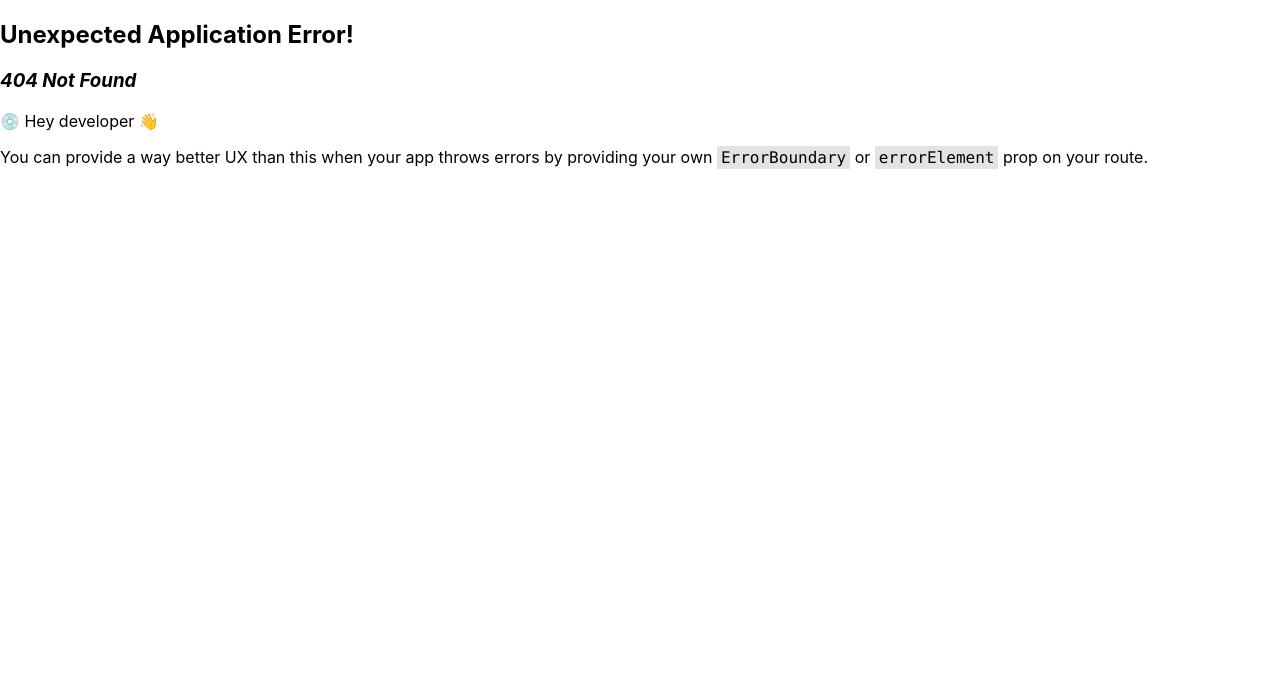
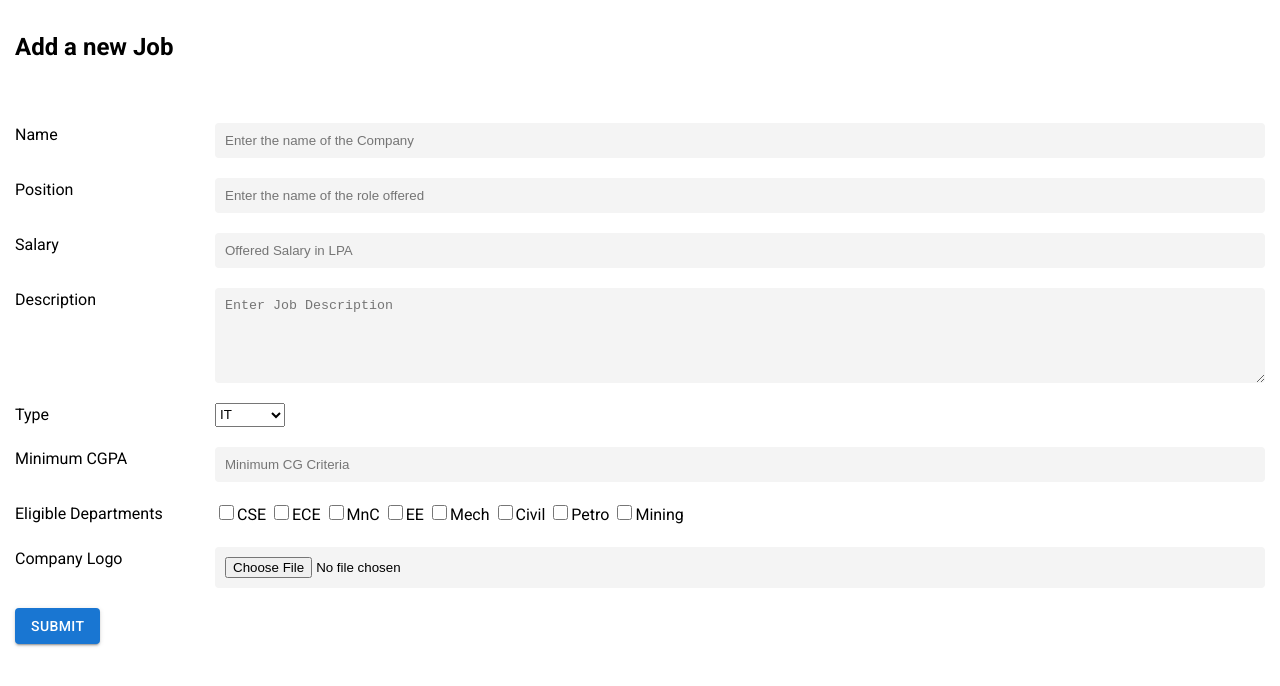
Before and after one commit to anmolchhabra21/Bit_Lords_Hackfest, a React (Create React App) app: page /newjob in a window 1280 px wide. Before the commit this address had no page. Shown: the top 686 px of the page. Built offline with nearby package versions, Linux system fonts and the light colour scheme.

Commit message:
frontend added

```diff
--- a/public/index.html
+++ b/public/index.html
@@ -26,7 +26,7 @@
     -->
     <link rel="stylesheet" href="https://fonts.googleapis.com/css?family=Roboto:300,400,500,700&display=swap"/>
     <link rel="stylesheet" href="https://fonts.googleapis.com/icon?family=Material+Icons" />
-
+    <style>body{font-family: "Roboto";}</style>
     <title>IIT ISM CDC Portal</title>
   </head>
   <body>
--- /dev/null
+++ b/src/components/AddJob.jsx
@@ -0,0 +1,93 @@
+import React from "react";
+import styles from "./../css/AddJob.module.css";
+import {
+  Button
+} from "@mui/material";
+
+const AddJob = () => {
+  return (
+    <div className={styles.container}>
+      <h2>Add a new Job</h2>
+      <br />
+      <form>
+        <div className={styles.AddJob}>
+          <label>Name </label>
+          <input className={styles.Input}
+            type="text"
+            name="name"
+            placeholder="Enter the name of the Company"
+          />
+        </div>
+        <div className={styles.AddJob}>
+          <label>Position </label>
+          <input className={styles.Input}
+            type="text"
+            name="position"
+            placeholder="Enter the name of the role offered"
+          />
+          <br />
+        </div>
+        <div className={styles.AddJob}>
+          <label>Salary </label>
+          <input className={styles.Input}
+            type="number"
+            name="salary"
+            placeholder="Offered Salary in LPA"
+          />
+        </div>
+        <div className={styles.AddJob}>
+          <label>Description </label>
+          <textarea className={styles.Input} id="w3review" name="desciption" rows="5" placeholder="Enter Job Description"></textarea>
+        </div>
+        <div className={styles.AddJob}>
+          <label>Type </label>{" "}
+          <select id="type" name="domains">
+            <option value="IT">IT</option>
+            <option value="Core">Core</option>
+            <option value="Finance">Finance</option>
+          </select>
+        </div>
+        <div className={styles.AddJob}>
+          <label>Minimum CGPA </label>
+          <input className={styles.Input} type="number" name="cgpa" placeholder="Minimum CG Criteria" />
+        </div>
+        <div className={styles.AddJob}>
+          <label className="title">Eligible Departments</label>
+
+          <span>
+            <input className={styles.Input} type="checkbox" value="CSE" />
+            <label className="short">CSE </label>
+
+            <input className={styles.Input} type="checkbox" value="ECE" />
+            <label className="short">ECE </label>
+
+            <input className={styles.Input} type="checkbox" value="MnC" />
+            <label className="short">MnC </label>
+
+            <input className={styles.Input} type="checkbox" value="EE" />
+            <label className="short">EE </label>
+
+            <input className={styles.Input} type="checkbox" value="Mech" />
+            <label className="short">Mech </label>
+
+            <input className={styles.Input} type="checkbox" value="Civil" />
+            <label className="short">Civil </label>
+
+            <input className={styles.Input} type="checkbox" value="Petro" />
+            <label className="short">Petro </label>
+
+            <input className={styles.Input} type="checkbox" value="Mining" />
+            <label className="short">Mining </label>
+          </span>
+        </div>
+        <div className={styles.AddJob}>
+          <label>Company Logo </label>
+          <input className={styles.Input} type="file" id="logo" name="logo" />
+        </div>
+        <Button variant="contained">Submit</Button>
+      </form>
+    </div>
+  );
+};
+
+export default AddJob;
--- a/src/components/Job-Details/JobDetails.css
+++ b/src/components/Job-Details/JobDetails.css
@@ -10,32 +10,6 @@
 .companyHead:hover {
   transform: translate(0, -8px);
   transition: transform 330ms ease-in-out;
-}
-
-.applyBtn {
-  display: inline-block;
-  outline: none;
-  cursor: pointer;
-  font-size: 14px;
-  line-height: 1;
-  border-radius: 500px;
-  transition-property: background-color, border-color, color, box-shadow, filter;
-  transition-duration: 0.3s;
-  border: 1px solid transparent;
-  letter-spacing: 2px;
-  min-width: 160px;
-  text-transform: uppercase;
-  white-space: normal;
-  font-weight: 700;
-  text-align: center;
-  padding: 16px 14px 18px;
-  color: #fff;
-  background-color: #15883e;
-  height: 48px;
-}
-
-.applyBtn:hover {
-  background-color: #1db954;
 }
 
 .nameRole {
@@ -132,43 +106,33 @@
   cursor: pointer;
 }
 
-.companyHeadRight h1:hover {
-  animation: shake 0.5s;
-  animation-iteration-count: 10;
+.applyBtn {
+  /* display: inline-block; */
+  outline: none;
+  cursor: pointer;
+  font-size: 14px;
+  line-height: 1;
+  border-radius: 500px;
+  transition-property: background-color, border-color, color, box-shadow, filter;
+  transition-duration: 0.3s;
+  border: 1px solid transparent;
+  letter-spacing: 2px;
+  min-width: 160px;
+  text-transform: uppercase;
+  white-space: normal;
+  font-weight: 700;
+  text-align: center;
+  padding: 17px 48px;
+  color: #fff;
+  background-color: #1ed760;
+  height: 48px;
+  display: flex;
+  flex-direction: row;
 }
 
-@keyframes shake {
-  0% {
-    transform: translate(1px, 1px) rotate(0deg);
-  }
-  10% {
-    transform: translate(-1px, -2px) rotate(-1deg);
-  }
-  20% {
-    transform: translate(-3px, 0px) rotate(1deg);
-  }
-  30% {
-    transform: translate(3px, 2px) rotate(0deg);
-  }
-  40% {
-    transform: translate(1px, -1px) rotate(1deg);
-  }
-  50% {
-    transform: translate(-1px, 2px) rotate(-1deg);
-  }
-  60% {
-    transform: translate(-3px, 1px) rotate(0deg);
-  }
-  70% {
-    transform: translate(3px, 1px) rotate(-1deg);
-  }
-  80% {
-    transform: translate(-1px, -1px) rotate(1deg);
-  }
-  90% {
-    transform: translate(1px, 2px) rotate(0deg);
-  }
-  100% {
-    transform: translate(1px, -2px) rotate(-1deg);
-  }
+
+.applyBtn:hover {
+  transform: scale(1.04);
+  transition: transform 330ms ease-in-out;
+  background-color: #21e065;
 }
--- a/src/components/Job-Details/JobDetails.jsx
+++ b/src/components/Job-Details/JobDetails.jsx
@@ -1,7 +1,7 @@
 import React from "react";
-import CompanyLogo from "../../assets/Company_Logo/AMAZON_LOGO.jpg";
+import CompanyLogo from "../../assets/Company_Logo/AMAZON_LOGO.jpg"
 import { FaBriefcase, FaAngleDoubleRight } from "react-icons/fa";
-import "./JobDetails.css";
+import "./JobDetails.css"
 
 // Company Object
 const companyDetails = {
@@ -68,7 +68,7 @@ const JobDetails = () => {
         </div>
 
         <div className="companyHeadRight">
-          <button className="applyBtn">Apply < FaBriefcase/> </button>
+          <button className="applyBtn">Apply</button>
         </div>
       </div>
 
--- /dev/null
+++ b/src/css/AddJob.module.css
@@ -0,0 +1,37 @@
+.AddJob{
+    display: flex;
+    flex-wrap: wrap;
+    margin: 20px 0;
+
+}
+
+.container{
+    margin: 5px;
+    padding: 10px;
+    border-radius: 10px;
+    background-color: white;
+    font-family: "Roboto";
+    line-height: 1.5rem;
+}
+
+
+label{
+    width: 200px;
+}
+.Input{
+
+    flex-basis: 300px;
+    flex-grow: 1;
+    padding: 10px;
+    background-color: rgb(244, 244, 244);
+    border-radius: 4px;
+    border-width: 0;
+
+}
+.short{
+    margin-right: 8px;
+}
+span>input{
+    height: 15px;
+    width: 15px;
+}
```
Also changed, not shown: src/App.js (+6 -1 lines), src/components/Home.jsx (renamed from src/components/Home.js), src/components/Profile.jsx (renamed from src/components/Profile.js).
